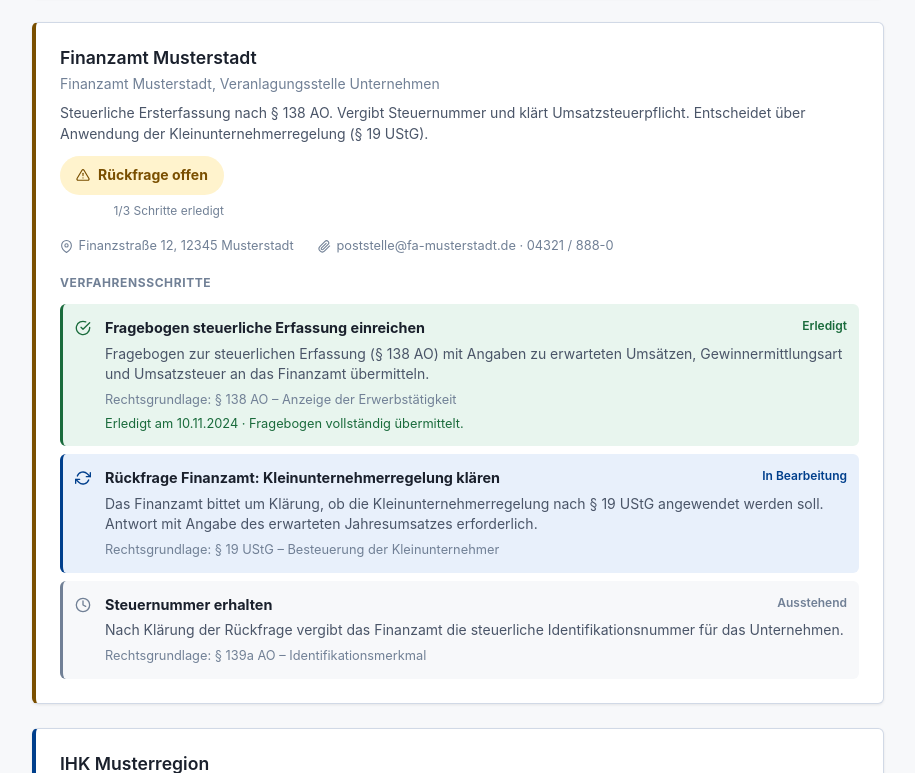
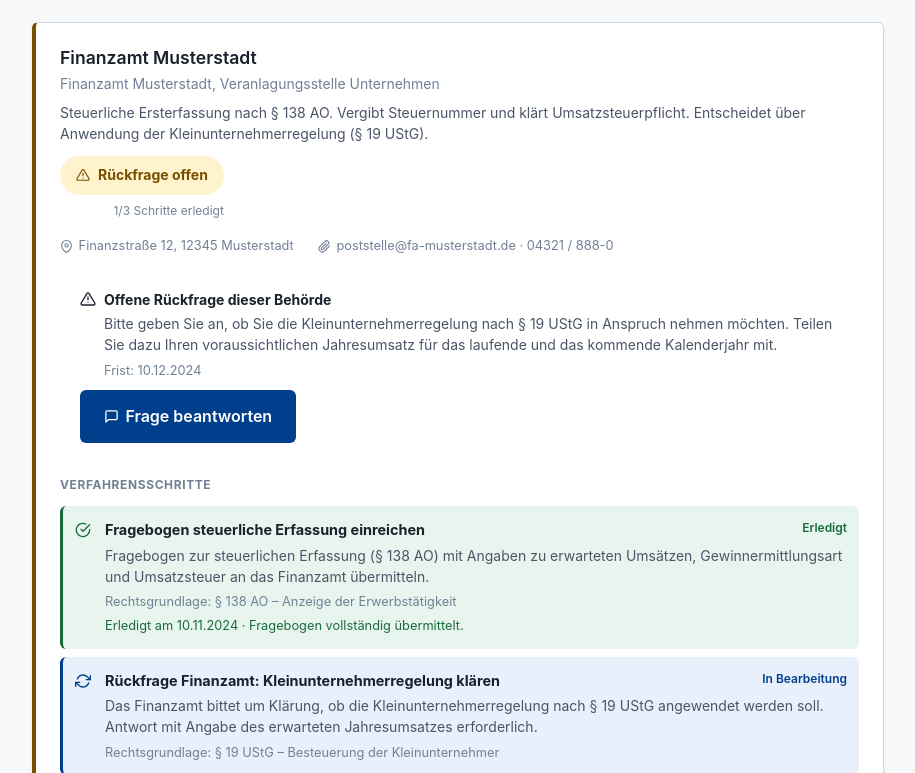
Before and after one commit to d0npedro/open-state, a Next.js app in the folder demo/: page /gruendung/behoerden in a window 1280 px wide. Shown: the part 827-1600 px from the top of the page, without its empty margins (182-1097 px from the left). Built offline with nearby package versions, Linux system fonts and the light colour scheme.

Commit message:
feat(ug): behoerden CTA to open rueckfrage with anchor
Behoerden cards with open agency questions show question preview,
deadline and link to /gruendung/rueckfragen#rq-{id}. Rueckfragen cards
get stable ids for deep links. E2E covers CTA visibility and navigation.

```diff
--- a/demo/app/gruendung/behoerden/page.tsx
+++ b/demo/app/gruendung/behoerden/page.tsx
@@ -1,5 +1,6 @@
 'use client';
 
+import Link from 'next/link';
 import { useGruendungState } from '@/context/GruendungStateContext';
 import { Icon } from '@/components/Icon';
 import type { BehördeStatus, SchrittStatus } from '@/types/gruendung';
@@ -44,6 +45,10 @@ export default function BehoerdenPage() {
         const chip = behördeChip[beh.status];
         const schritte = akte.verfahrensSchritte.filter(s => s.behördeId === beh.id);
         const abgeschlossen = schritte.filter(s => s.status === 'ABGESCHLOSSEN').length;
+        const offeneRueckfragen = akte.rueckfragen.filter(
+          r => r.anforderndeBehördeId === beh.id && !r.beantwortet
+        );
+        const ersteOffene = offeneRueckfragen[0];
 
         return (
           <div key={beh.id} className="card" style={{
@@ -84,6 +89,46 @@ export default function BehoerdenPage() {
                     {beh.kontakt}
                   </span>
                 )}
+              </div>
+            )}
+
+            {/* CTA: offene Rückfrage dieser Behörde */}
+            {ersteOffene && (
+              <div
+                className="notice-box notice-box-warning"
+                style={{ marginBottom: '1rem', display: 'flex', flexDirection: 'column', gap: '0.625rem', alignItems: 'flex-start' }}
+                data-testid={`behoerde-rueckfrage-cta-${beh.id}`}
+              >
+                <div style={{ display: 'flex', alignItems: 'flex-start', gap: '0.5rem' }}>
+                  <Icon name="alert" size={16} style={{ flexShrink: 0, marginTop: '2px' }} />
+                  <div>
+                    <strong style={{ display: 'block', marginBottom: '0.25rem' }}>
+                      {offeneRueckfragen.length === 1
+                        ? 'Offene Rückfrage dieser Behörde'
+                        : `${offeneRueckfragen.length} offene Rückfragen dieser Behörde`}
+                    </strong>
+                    <p style={{ margin: 0, fontSize: '0.875rem', lineHeight: 1.45 }}>
+                      {ersteOffene.text}
+                      {offeneRueckfragen.length > 1 && (
+                        <span style={{ color: 'var(--color-text-muted)' }}>
+                          {' '}(+{offeneRueckfragen.length - 1} weitere)
+                        </span>
+                      )}
+                    </p>
+                    <p style={{ margin: '0.35rem 0 0', fontSize: '0.8rem', color: 'var(--color-text-muted)' }}>
+                      Frist: {ersteOffene.frist}
+                    </p>
+                  </div>
+                </div>
+                <Link
+                  href={`/gruendung/rueckfragen#rq-${ersteOffene.id}`}
+                  className="btn btn-primary"
+                  style={{ display: 'inline-flex', alignItems: 'center', gap: '0.4rem' }}
+                  aria-label={`Offene Rückfrage von ${beh.bezeichnung} beantworten`}
+                >
+                  <Icon name="chat" size={15} />
+                  Frage beantworten
+                </Link>
               </div>
             )}
 
--- a/demo/app/gruendung/rueckfragen/page.tsx
+++ b/demo/app/gruendung/rueckfragen/page.tsx
@@ -42,6 +42,7 @@ export default function RueckfragenPage() {
         return (
           <div
             key={rq.id}
+            id={`rq-${rq.id}`}
             className="card"
             style={{
               borderLeft: rq.beantwortet
@@ -49,6 +50,7 @@ export default function RueckfragenPage() {
                 : fristKritisch
                   ? '5px solid var(--color-danger)'
                   : '5px solid var(--color-warning)',
+              scrollMarginTop: '5rem',
             }}
           >
             {/* Status-Header */}
```
Also changed, not shown: 2 other files (tests, documents, lock files or other folders).
